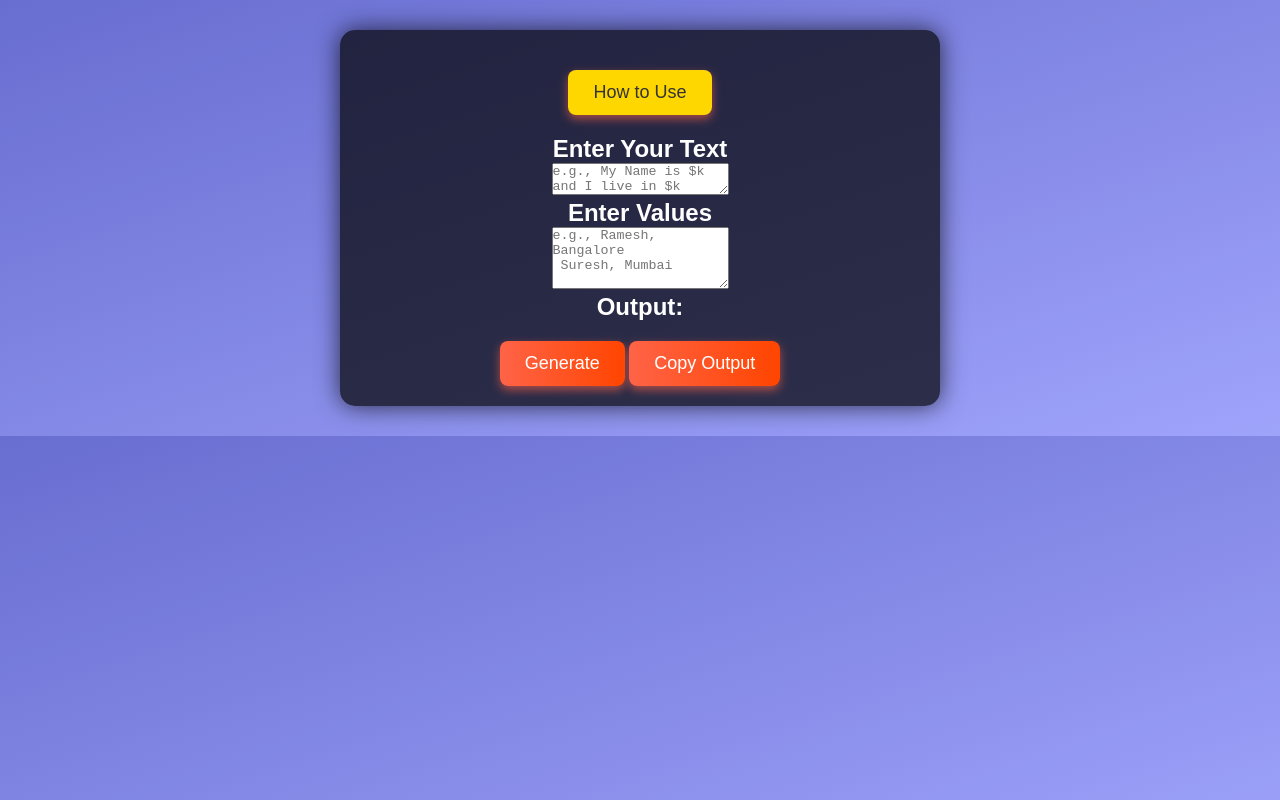
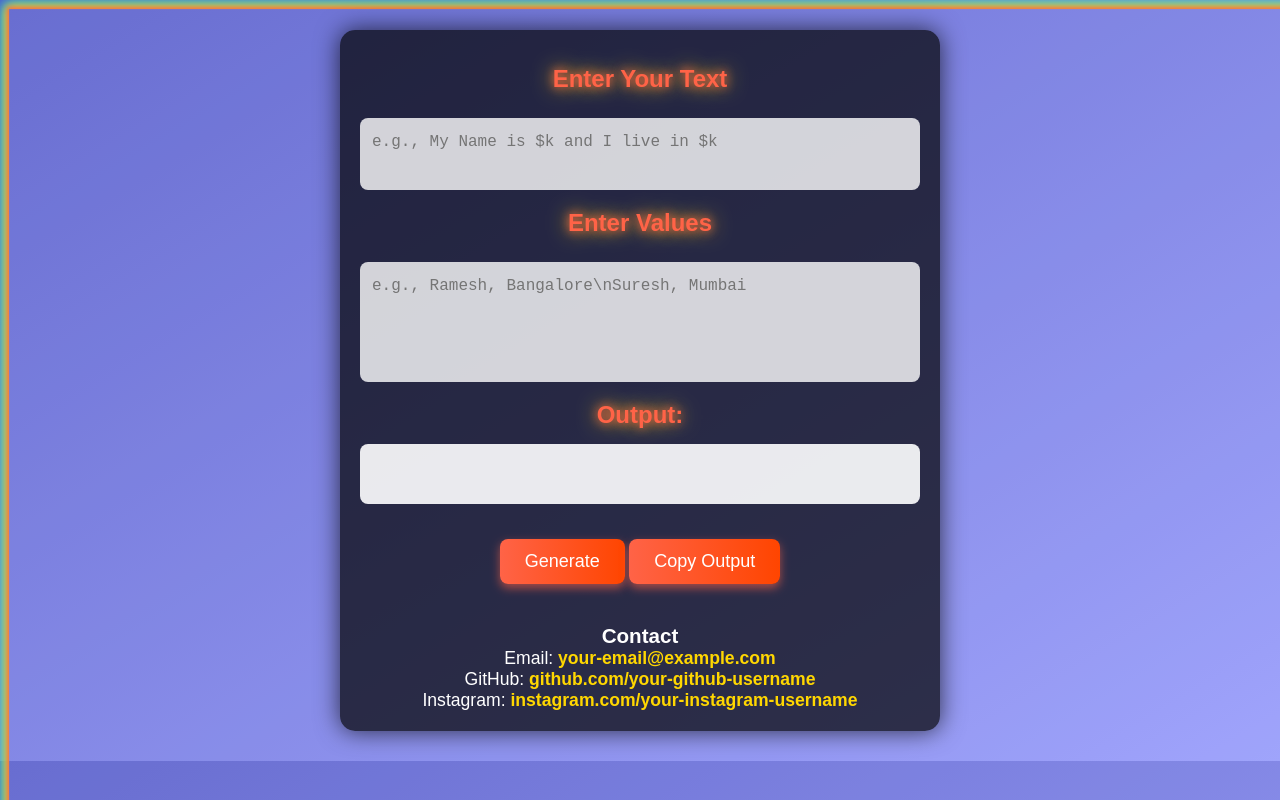
Before and after one commit to Kmnawa426/Multi-Text-Editor_V2, a plain HTML site: page index.html in a window 1280 px wide. Drawn offline with Linux system fonts and the light colour scheme.

Commit message:
Update index.html

```diff
--- a/index.html
+++ b/index.html
@@ -39,6 +39,13 @@
             z-index: -1;
         }
 
+        /* Twinkling animation */
+        @keyframes twinkle {
+            0% { transform: translate(0, 0); }
+            50% { transform: translate(-15px, -15px); }
+            100% { transform: translate(15px, 15px); }
+        }
+
         .container {
             width: 80%;
             margin: 30px auto;
@@ -47,6 +54,28 @@
             padding: 20px;
             border-radius: 15px;
             box-shadow: 0 0 25px rgba(0, 0, 0, 0.7);
+        }
+
+        h2 {
+            margin: 15px 0;
+            font-weight: 700;
+            color: #ff6347;
+            font-size: 1.5em;
+            text-shadow: 0 0 10px #ff6347, 0 0 20px #ffd700;
+        }
+
+        .input-area {
+            background: rgba(255, 255, 255, 0.8);
+            color: #333;
+            padding: 12px;
+            margin-top: 10px;
+            border-radius: 8px;
+            border: none;
+            width: 100%;
+            font-size: 16px;
+            resize: none;
+            font-weight: 300;
+            line-height: 1.5;
         }
 
         button {
@@ -68,31 +97,69 @@
             box-shadow: 0 6px 15px rgba(255, 99, 71, 0.8);
         }
 
-        /* "How to Use" button style */
-        .how-to-use-btn {
-            background: #ffd700;
+        #output {
+            background: rgba(255, 255, 255, 0.9);
             color: #333;
-            margin-bottom: 20px;
+            font-family: Arial, sans-serif;
+            padding: 15px;
+            margin: 15px 0;
+            border-radius: 8px;
+            min-height: 60px;
+            white-space: pre-wrap; /* Allows for formatted text with line breaks */
         }
 
+        #output p {
+            margin: 5px 0;
+            font-size: 1em;
+            font-weight: normal;
+        }
+
+        /* Input area focus effect */
+        .input-area:focus {
+            outline: none;
+            box-shadow: 0 0 8px 2px #ff6347;
+        }
+
+        /* Contact section styles */
+        .contact-info {
+            margin-top: 40px;
+            font-size: 1.1em;
+            color: #fff;
+            text-align: center;
+        }
+
+        .contact-info a {
+            color: #ffd700;
+            text-decoration: none;
+            font-weight: bold;
+        }
+
+        .contact-info a:hover {
+            color: #ff6347;
+        }
     </style>
 </head>
 <body>
     <div class="container">
-        <!-- "How to Use" Button -->
-        <button class="how-to-use-btn" onclick="location.href='how-to-use.html'">How to Use</button>
-
         <h2>Enter Your Text</h2>
         <textarea id="templateText" class="input-area" rows="2" placeholder="e.g., My Name is $k and I live in $k"></textarea>
 
         <h2>Enter Values</h2>
-        <textarea id="values" class="input-area" rows="4" placeholder="e.g., Ramesh, Bangalore &#10; Suresh, Mumbai"></textarea>
+        <textarea id="values" class="input-area" rows="4" placeholder="e.g., Ramesh, Bangalore\nSuresh, Mumbai"></textarea>
 
         <h2>Output:</h2>
         <div id="output" class="input-area"></div>
 
         <button onclick="generateOutput()">Generate</button>
         <button onclick="copyToClipboard()">Copy Output</button>
+
+        <!-- Contact Information Section -->
+        <div class="contact-info">
+            <h3>Contact</h3>
+            <p>Email: <a href="mailto:your-email@example.com">your-email@example.com</a></p>
+            <p>GitHub: <a href="https://github.com/your-github-username" target="_blank">github.com/your-github-username</a></p>
+            <p>Instagram: <a href="https://instagram.com/your-instagram-username" target="_blank">instagram.com/your-instagram-username</a></p>
+        </div>
     </div>
 
     <script>
```
